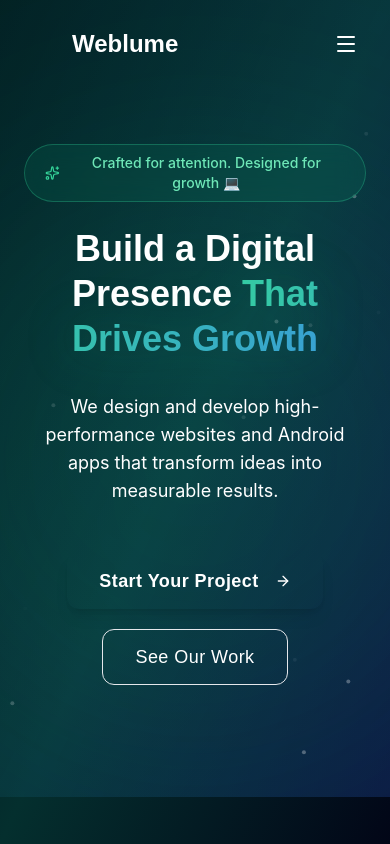
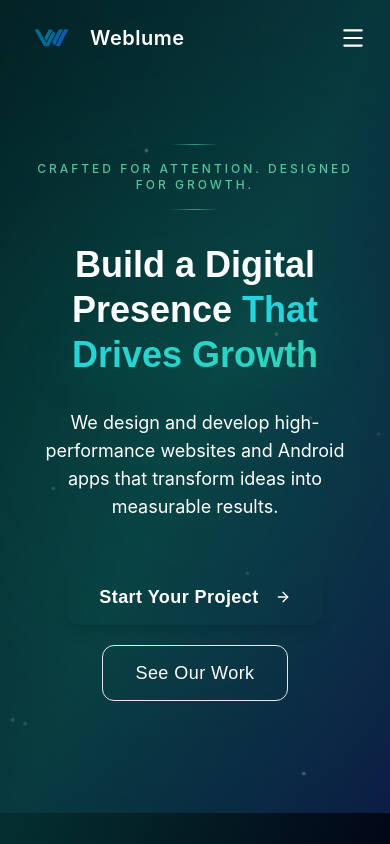
Before and after one commit to PrashantKumbhar1/weblume-1, a React (Vite) app: page / in a window 390 px wide. Shown: the top 844 px of the page. Built offline with nearby package versions, Linux system fonts and the light colour scheme; the HTML template or start-up script is replaced by a standard one.

Commit message:
Added logo & redesign Landing page

```diff
--- a/src/components/home/HeroSection.tsx
+++ b/src/components/home/HeroSection.tsx
@@ -41,25 +41,21 @@
       {/* Content */}
       <div className="relative z-10 text-center max-w-5xl mx-auto px-6">
 
-        {/* Badge */}
-        <motion.div
-          initial={{ opacity: 0, y: 20 }}
-          animate={{ opacity: 1, y: 0 }}
-          transition={{ duration: 0.6 }}
-          className="
-            inline-flex items-center gap-2
-            px-5 py-2 mb-6
-            rounded-full
-            bg-emerald-500/10
-            border border-emerald-400/30
-            backdrop-blur-md
-          "
-        >
-          <Sparkles className="text-emerald-400" size={16} />
-          <span className="text-sm text-emerald-300 font-medium">
-            Crafted for attention. Designed for growth 💻
-          </span>
-        </motion.div>
+        {/* Premium Micro Intro */}
+          <motion.div
+            initial={{ opacity: 0, y: 15 }}
+            animate={{ opacity: 1, y: 0 }}
+            transition={{ duration: 0.8, delay: 0.2 }}
+            className="flex flex-col items-center mb-8"
+          >
+            <div className="w-12 h-px bg-gradient-to-r from-transparent via-emerald-400/70 to-transparent mb-4" />
+
+            <p className="uppercase tracking-[0.25em] text-xs text-emerald-300/80 font-medium">
+              Crafted for attention. Designed for growth.
+            </p>
+
+            <div className="w-12 h-px bg-gradient-to-r from-transparent via-emerald-400/70 to-transparent mt-4" />
+       </motion.div>
 
         {/* Headline */}
         <motion.h1
--- a/src/components/landing/LandingReveal.tsx
+++ b/src/components/landing/LandingReveal.tsx
@@ -1,35 +1,135 @@
-import { motion } from "framer-motion";
-import { useEffect, useState } from "react";
+import { motion, useMotionValue, useTransform } from "framer-motion";
+import { useEffect, useState, ReactNode } from "react";
+import logo from "@/assets/logo.svg";
 
-type Props = {
-  children: React.ReactNode;
-};
+interface Props {
+  children: ReactNode;
+}
 
 export default function LandingReveal({ children }: Props) {
   const [done, setDone] = useState(false);
 
+  // mouse glow effect
+  const mouseX = useMotionValue(0);
+  const mouseY = useMotionValue(0);
+
+  const glowX = useTransform(mouseX, [0, window.innerWidth], ["-20%", "120%"]);
+  const glowY = useTransform(mouseY, [0, window.innerHeight], ["-20%", "120%"]);
+
   useEffect(() => {
-    const t = setTimeout(() => setDone(true), 1600);
-    return () => clearTimeout(t);
+    const timer = setTimeout(() => setDone(true), 3800);
+    return () => clearTimeout(timer);
   }, []);
+
+  const handleMouse = (e: any) => {
+    mouseX.set(e.clientX);
+    mouseY.set(e.clientY);
+  };
 
   if (done) return <>{children}</>;
 
   return (
     <motion.div
-      className="fixed inset-0 z-[9999] flex items-center justify-center bg-black"
+      onMouseMove={handleMouse}
+      className="fixed inset-0 z-[9999] flex items-center justify-center bg-black overflow-hidden"
       initial={{ opacity: 1 }}
       animate={{ opacity: 0 }}
-      transition={{ delay: 1.2, duration: 0.6 }}
+      transition={{ delay: 3.2, duration: 0.7 }}
     >
-      <motion.h1
-        initial={{ scale: 0.85, opacity: 0 }}
-        animate={{ scale: 1, opacity: 1 }}
-        transition={{ duration: 0.6 }}
-        className="text-5xl md:text-7xl font-bold gradient-text"
-      >
-        Weblume 🌱
-      </motion.h1>
+      {/* gradient bg */}
+      <div className="absolute inset-0 bg-gradient-to-br from-black via-[#020617] to-black" />
+
+      {/* moving glow following mouse */}
+      <motion.div
+        style={{ left: glowX, top: glowY }}
+        className="absolute w-[500px] h-[500px] rounded-full bg-emerald-500/20 blur-[120px] pointer-events-none"
+      />
+
+      {/* cinematic center glow */}
+      <motion.div
+        className="absolute w-[700px] h-[700px] rounded-full bg-cyan-500/10 blur-[160px]"
+        animate={{ scale: [1, 1.15, 1], opacity: [0.3, 0.55, 0.3] }}
+        transition={{ duration: 6, repeat: Infinity }}
+      />
+
+      {/* content */}
+      <div className="relative z-10 text-center px-6">
+
+        {/* LOGO */}
+        <motion.img
+          src={logo}
+          alt="Weblume"
+          className="h-24 md:h-32 mx-auto mb-6 mix-blend-lighten"
+          initial={{ opacity: 0, scale: 0.7, y: 40 }}
+          animate={{ opacity: 1, scale: 1, y: 0 }}
+          transition={{ duration: 0.8 }}
+        />
+
+        {/* BRAND NAME */}
+        <motion.h1
+          initial={{ opacity: 0, y: 30 }}
+          animate={{ opacity: 1, y: 0 }}
+          transition={{ delay: 0.3, duration: 0.8 }}
+          className="
+            text-4xl md:text-6xl lg:text-7xl
+            tracking-[0.25em]
+            text-white font-semibold
+          "
+          style={{
+            fontFamily:
+              "Inter, SF Pro Display, system-ui, sans-serif",
+          }}
+        >
+          WEBLUME
+        </motion.h1>
+
+        {/* WORDS */}
+        <motion.div
+          initial={{ opacity: 0 }}
+          animate={{ opacity: 1 }}
+          transition={{ delay: 0.9 }}
+          className="flex justify-center gap-8 md:gap-14 mt-10"
+        >
+          {["Precision", "Performance", "Presence"].map((w, i) => (
+            <motion.span
+              key={w}
+              initial={{ opacity: 0, y: 30 }}
+              animate={{ opacity: 1, y: 0 }}
+              transition={{ delay: 1 + i * 0.2 }}
+              className="
+                text-lg md:text-2xl lg:text-3xl
+                bg-gradient-to-r from-white via-emerald-300 to-cyan-300
+                bg-clip-text text-transparent
+                font-medium tracking-wide
+              "
+            >
+              {w}
+            </motion.span>
+          ))}
+        </motion.div>
+
+        {/* glow line */}
+        <motion.div
+          initial={{ scaleX: 0, opacity: 0 }}
+          animate={{ scaleX: 1, opacity: 1 }}
+          transition={{ delay: 1.7, duration: 0.8 }}
+          className="
+            mx-auto mt-8 mb-6
+            h-[2px] w-44
+            bg-gradient-to-r from-transparent via-emerald-400 to-transparent
+          "
+        />
+
+        {/* subtitle */}
+        <motion.p
+          initial={{ opacity: 0 }}
+          animate={{ opacity: 0.85 }}
+          transition={{ delay: 2.2, duration: 0.8 }}
+          className="text-white/70 text-sm md:text-lg tracking-wide"
+        >
+          Designing the Future of your Digital Presence
+        </motion.p>
+      </div>
     </motion.div>
   );
 }
--- a/src/components/layout/Navbar.tsx
+++ b/src/components/layout/Navbar.tsx
@@ -1,9 +1,11 @@
+
 import { useState, useEffect } from "react";
 import { Link, useLocation } from "react-router-dom";
 import { motion, AnimatePresence } from "framer-motion";
 import { Menu, X } from "lucide-react";
 import { Button } from "@/components/ui/button";
 import { cn } from "@/lib/utils";
+import logo from "@/assets/logo.svg"; // SVG LOGO
 
 const navLinks = [
   { name: "Home", path: "/" },
@@ -20,7 +22,7 @@
 
   useEffect(() => {
     const handleScroll = () => {
-      setIsScrolled(window.scrollY > 50);
+      setIsScrolled(window.scrollY > 40);
     };
     window.addEventListener("scroll", handleScroll);
     return () => window.removeEventListener("scroll", handleScroll);
@@ -33,72 +35,55 @@
   return (
     <>
       <motion.header
-        initial={{ y: -100 }}
+        initial={{ y: -80 }}
         animate={{ y: 0 }}
-        transition={{ duration: 0.6, ease: "easeOut" }}
+        transition={{ duration: 0.6 }}
         className={cn(
           "fixed top-0 left-0 right-0 z-50 transition-all duration-500",
-          isScrolled ? "glass py-3" : "py-6"
+          isScrolled
+            ? "backdrop-blur-xl bg-black/40 border-b border-white/10 py-3"
+            : "py-5"
         )}
       >
         <nav className="container mx-auto flex items-center justify-between px-6">
-          {/* Logo */}
-          <Link to="/" className="flex items-center gap-2 group">
-            <motion.div
-              className="relative w-10 h-10 flex items-center justify-center"
-              whileHover={{ scale: 1.1 }}
-              transition={{ type: "spring", stiffness: 400 }}
-            >
-              <div className="absolute inset-0 bg-primary/20 rounded-full blur-lg group-hover:blur-xl transition-all" />
-              <svg
-                viewBox="0 0 40 40"
-                className="w-10 h-10 relative z-10"
-                fill="none"
-              >
-                <circle
-                  cx="20"
-                  cy="28"
-                  r="6"
-                  className="fill-primary"
-                />
-                <path
-                  d="M20 22V8"
-                  className="stroke-primary"
-                  strokeWidth="3"
-                  strokeLinecap="round"
-                />
-                <path
-                  d="M14 14C14 14 17 11 20 8C23 11 26 14 26 14"
-                  className="stroke-primary"
-                  strokeWidth="3"
-                  strokeLinecap="round"
-                  strokeLinejoin="round"
-                />
-              </svg>
-            </motion.div>
-            <span className="font-display text-2xl font-bold text-glow-sm">
+
+          {/* 🔥 LOGO SECTION */}
+          <Link to="/" className="flex items-center gap-3 group">
+
+            {/* Logo */}
+            <motion.img
+              src={logo}
+              alt="Weblume"
+              className="h-9 w-auto object-contain mix-blend-lighten"
+              whileHover={{ scale: 1.05 }}
+              transition={{ duration: 0.2 }}
+            />
+
+            {/* Text */}
+            <span className="text-xl font-semibold tracking-wide text-white group-hover:text-emerald-400 transition">
               Weblume
             </span>
           </Link>
 
-          {/* Desktop Navigation */}
-          <ul className="hidden lg:flex items-center gap-1">
+          {/* Desktop Nav */}
+          <ul className="hidden lg:flex items-center gap-2">
             {navLinks.map((link) => (
               <li key={link.path}>
                 <Link
                   to={link.path}
                   className={cn(
-                    "relative px-4 py-2 font-display text-sm font-medium transition-colors duration-300",
+                    "relative px-4 py-2 text-sm font-medium transition-all duration-300",
                     location.pathname === link.path
-                      ? "text-primary"
-                      : "text-muted-foreground hover:text-foreground"
+                      ? "text-emerald-400"
+                      : "text-white/70 hover:text-white"
                   )}
                 >
                   {link.name}
+
                   {location.pathname === link.path && (
                     <motion.div
-                      layoutId="activeNav"
-                      className="absolute bottom-0 left-1/2 -translate-x-1/2 w-1 h-1 bg-primary rounded-full shadow-glow"
+                      layoutId="navDot"
+                      className="absolute bottom-0 left-1/2 -translate-x-1/2 w-1 h-1 bg-emerald-400 rounded-full"
                     />
                   )}
                 </Link>
@@ -106,73 +91,58 @@
             ))}
           </ul>
 
-          {/* CTA Button */}
+          {/* CTA */}
           <div className="hidden lg:block">
             <Link to="/contact">
-              <Button variant="glow" size="sm">
+              <Button
+                size="sm"
+                className="bg-emerald-500 hover:bg-emerald-600 text-white px-5 shadow-lg shadow-emerald-500/20"
+              >
                 Start Your Project
               </Button>
             </Link>
           </div>
 
-          {/* Mobile Menu Toggle */}
+          {/* Mobile btn */}
           <button
-            className="lg:hidden p-2 text-foreground"
+            className="lg:hidden text-white"
             onClick={() => setIsMobileMenuOpen(!isMobileMenuOpen)}
-            aria-label="Toggle menu"
           >
-            {isMobileMenuOpen ? <X size={24} /> : <Menu size={24} />}
+            {isMobileMenuOpen ? <X size={26} /> : <Menu size={26} />}
           </button>
         </nav>
       </motion.header>
 
-      {/* Mobile Menu */}
+      {/* Mobile menu */}
       <AnimatePresence>
         {isMobileMenuOpen && (
           <motion.div
-            initial={{ opacity: 0, y: -20 }}
+            initial={{ opacity: 0, y: -30 }}
             animate={{ opacity: 1, y: 0 }}
-            exit={{ opacity: 0, y: -20 }}
-            transition={{ duration: 0.3 }}
-            className="fixed inset-0 z-40 lg:hidden"
+            exit={{ opacity: 0, y: -30 }}
+            className="fixed inset-0 z-40 bg-black/90 backdrop-blur-xl lg:hidden"
           >
-            <div className="absolute inset-0 bg-background/70 backdrop-blur-lg" />
-            <nav className="relative pt-24 px-6">
-              <ul className="flex flex-col gap-4">
-                {navLinks.map((link, index) => (
-                  <motion.li
+            <div className="pt-28 px-6">
+              <ul className="flex flex-col gap-6 text-center">
+                {navLinks.map((link) => (
+                  <Link
                     key={link.path}
-                    initial={{ opacity: 0, x: -20 }}
-                    animate={{ opacity: 1, x: 0 }}
-                    transition={{ delay: index * 0.1 }}
+                    to={link.path}
+                    className="text-2xl text-white/80 hover:text-emerald-400 transition"
                   >
-                    <Link
-                      to={link.path}
-                      className={cn(
-                        "block py-3 font-display text-2xl font-medium transition-colors",
-                        location.pathname === link.path
-                          ? "text-primary text-glow-sm"
-                          : "text-muted-foreground"
-                      )}
-                    >
-                      {link.name}
-                    </Link>
-                  </motion.li>
+                    {link.name}
+                  </Link>
                 ))}
               </ul>
-              <motion.div
-                initial={{ opacity: 0 }}
-                animate={{ opacity: 1 }}
-                transition={{ delay: 0.5 }}
-                className="mt-8"
-              >
-                <Link to="/contact" className="block">
-                  <Button variant="glow" className="w-full" size="lg">
+
+              <div className="mt-10 text-center">
+                <Link to="/contact">
+                  <Button className="bg-emerald-500 hover:bg-emerald-600 w-full">
                     Start Your Project
                   </Button>
                 </Link>
-              </motion.div>
-            </nav>
+              </div>
+            </div>
           </motion.div>
         )}
       </AnimatePresence>
--- a/src/pages/Services.tsx
+++ b/src/pages/Services.tsx
@@ -236,11 +236,11 @@
           >
             <h2 className="text-4xl md:text-5xl font-bold mb-6">
               Let’s Build Something That{" "}
-              <span className="gradient-animated">Scales 🚀</span>
+              <span className="gradient-animated">Scales</span>
             </h2>
 
             <p className="text-lg text-muted-foreground max-w-2xl mx-auto mb-10">
-              Strategy. Design. Development. Web & Mobile — all under one roof.
+              Strategy , Design & Development — all under one roof.
             </p>
 
             <Link to="/contact">
```
Also changed, not shown: src/assets/logo.svg (added), src/assets/weblume-text.png (added).
